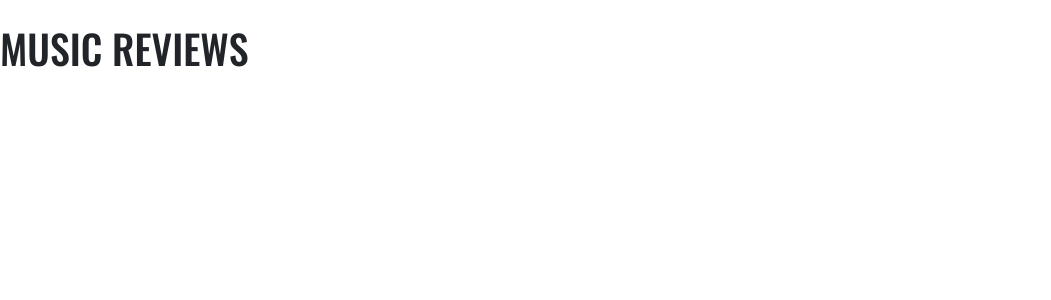
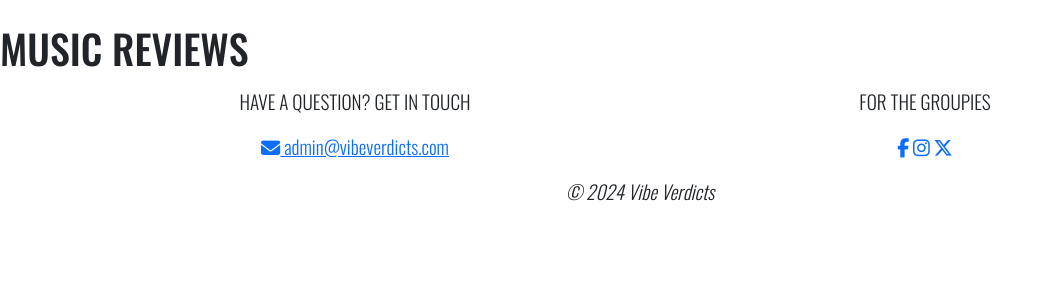
Before and after one commit to lewis-creates/music-review, a Flask app: page / in a window 1280 px wide. Shown: the part 77-377 px from the top of the page, without its empty margins (0-1051 px from the left). Run offline with Flask 3, Linux system fonts and the light colour scheme; data that the repository does not hold is empty; some libraries are stand-ins or nearby versions.

Commit message:
Added footer for home html

```diff
--- a/templates/base.html
+++ b/templates/base.html
@@ -98,6 +98,33 @@
   {% block content %}
   {% endblock %}
 
+   <!-- Footer -->
+   <footer>
+    <div class="container-md text-center">
+      <div class="row footer-first-row">
+        <div class="col-sm">
+          <p class="text-uppercase footer-heading">Have a question? Get in touch</p>
+          <p class="white-link"><a href="mailto:admin@vibeverdicts.com"><i class="fa-solid fa-envelope"></i>
+              admin@vibeverdicts.com</a></p>
+        </div>
+        <div class="col-sm">
+          <p class="text-uppercase footer-heading">For the groupies</p>
+          <a href="https://www.facebook.com/" target="_blank" aria-label="Facebook (opens in a new tab)"><i
+              class="fa-brands fa-facebook-f footer-social-icon"></i></a>
+          <a href="https://www.instagram.com/" target="_blank" aria-label="Instagram (opens in a new tab)"><i
+              class="fa-brands fa-instagram footer-social-icon"></i></a>
+          <a href="https://www.twitter.com/" target="_blank" aria-label="Youtube (opens in a new tab)"><i
+              class="fa-brands fa-x-twitter footer-social-icon"></i></a>
+        </div>
+      </div>
+      <div class="row">
+        <div class="col-sm copyright">
+          <p><em>&copy; 2024 Vibe Verdicts</em></p>
+        </div>
+      </div>
+    </div>
+  </footer>
+
 <!-- Bootstrap standard JS -->
 <script src="https://cdn.jsdelivr.net/npm/bootstrap@5.3.3/dist/js/bootstrap.bundle.min.js"
   integrity="sha384-YvpcrYf0tY3lHB60NNkmXc5s9fDVZLESaAA55NDzOxhy9GkcIdslK1eN7N6jIeHz" crossorigin="anonymous">
```
